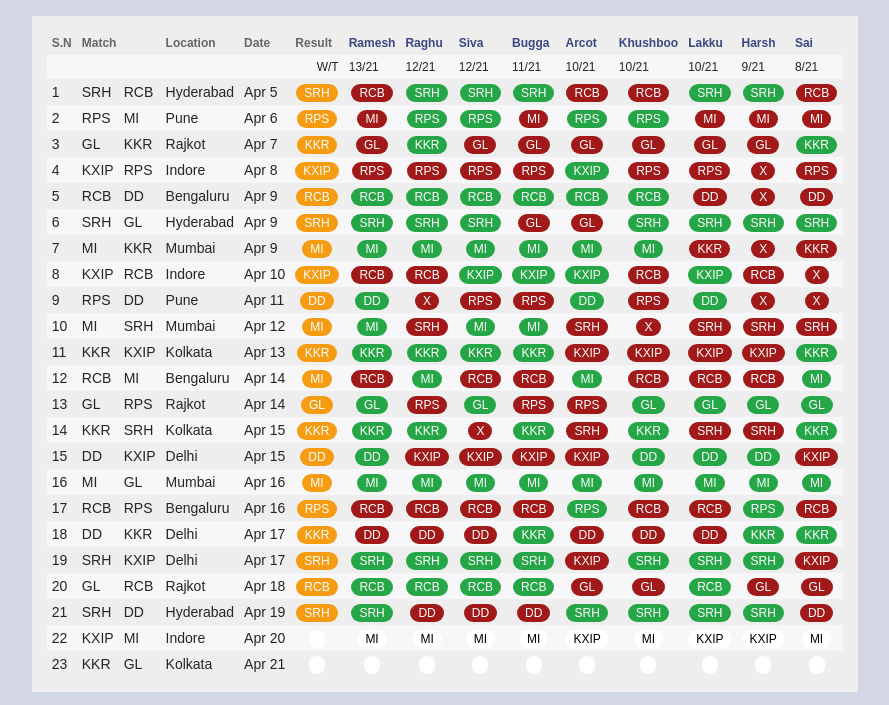
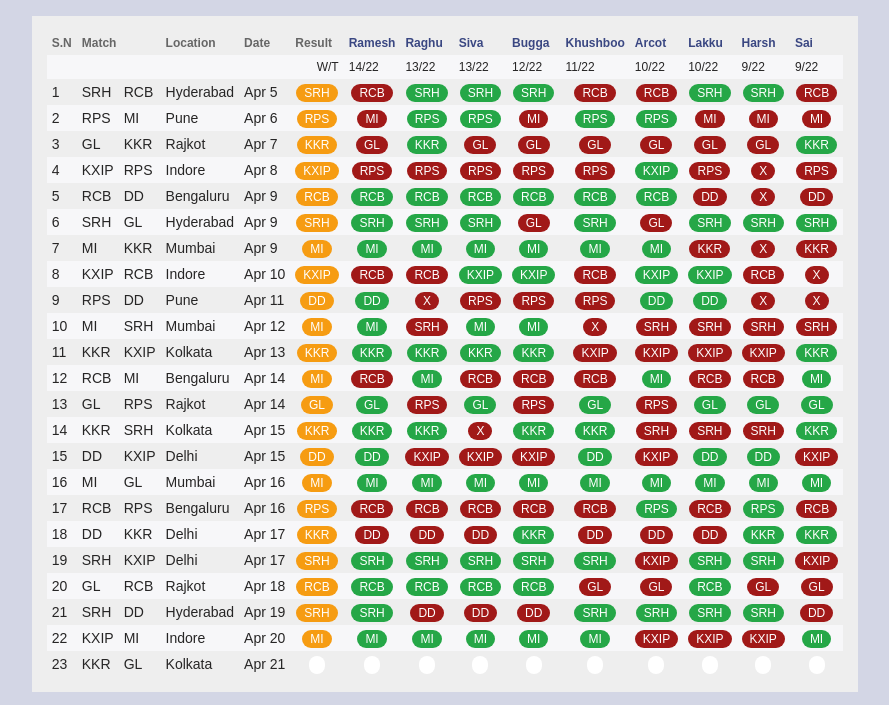
Before and after one commit to ipl10/ipl, a plain HTML site: page index.html in a window 1280 px wide. Shown: the part 77-782 px from the top of the page, without its empty margins (195-1084 px from the left). Drawn offline with Linux system fonts and the light colour scheme.

Commit message:
Result update

```diff
--- a/data.js
+++ b/data.js
@@ -388,7 +388,7 @@
     "location": "Indore",
     "date": "04-20-2017",
     "time": "8:00PM",
-    "result": "",
+    "result": "MI",
       "lakku": "KXIP",
       "raghu": "MI",
       "siva": "MI",
--- a/index.html
+++ b/index.html
@@ -27,8 +27,8 @@
         <th class="user-name">Raghu</th>
         <th class="user-name">Siva</th>
         <th class="user-name">Bugga</th>
+        <th class="user-name">Khushboo</th>
         <th class="user-name">Arcot</th>
-        <th class="user-name">Khushboo</th>
         <th class="user-name">Lakku</th>
         <th class="user-name">Harsh</th>
         <th class="user-name">Sai</th>
@@ -39,8 +39,8 @@
         <td>{{win.raghu + '/' + total}}</td>
         <td>{{win.siva + '/' + total}}</td>
         <td>{{win.bugga + '/' + total}}</td>
+        <td>{{win.khushboo + '/' + total}}</td>
         <td>{{win.arcot + '/' + total}}</td>
-        <td>{{win.khushboo + '/' + total}}</td>
         <td>{{win.lakku + '/' + total}}</td>
         <td>{{win.harsh + '/' + total}}</td>
         <td>{{win.sai + '/' + total}}</td>
@@ -56,8 +56,8 @@
         <td class="indicator" ng-class="{'correct':d.raghu==d.result && d.result!='','wrong':d.raghu!=d.result && d.result!=''}"><span>{{d.raghu}}</span></td>
         <td class="indicator" ng-class="{'correct':d.siva==d.result && d.result!='','wrong':d.siva!=d.result && d.result!=''}"><span>{{d.siva}}</span></td>
         <td class="indicator" ng-class="{'correct':d.bugga==d.result && d.result!='','wrong':d.bugga!=d.result && d.result!=''}"><span>{{d.bugga}}</span></td>
+        <td class="indicator" ng-class="{'correct':d.khushboo==d.result && d.result!='','wrong':d.khushboo!=d.result && d.result!=''}"><span>{{d.khushboo}}</span></td>
         <td class="indicator" ng-class="{'correct':d.arcot==d.result && d.result!='','wrong':d.arcot!=d.result && d.result!=''}"><span>{{d.arcot}}</span></td>
-        <td class="indicator" ng-class="{'correct':d.khushboo==d.result && d.result!='','wrong':d.khushboo!=d.result && d.result!=''}"><span>{{d.khushboo}}</span></td>
         <td class="indicator" ng-class="{'correct':d.lakku==d.result && d.result!='','wrong':d.lakku!=d.result && d.result!=''}"><span>{{d.lakku}}</span></td>
         <td class="indicator" ng-class="{'correct':d.harsh==d.result && d.result!='','wrong':d.harsh!=d.result && d.result!=''}"><span>{{d.harsh}}</span></td>
         <td class="indicator" ng-class="{'correct':d.sai==d.result && d.result!='','wrong':d.sai!=d.result && d.result!=''}"><span>{{d.sai}}</span></td>
```
